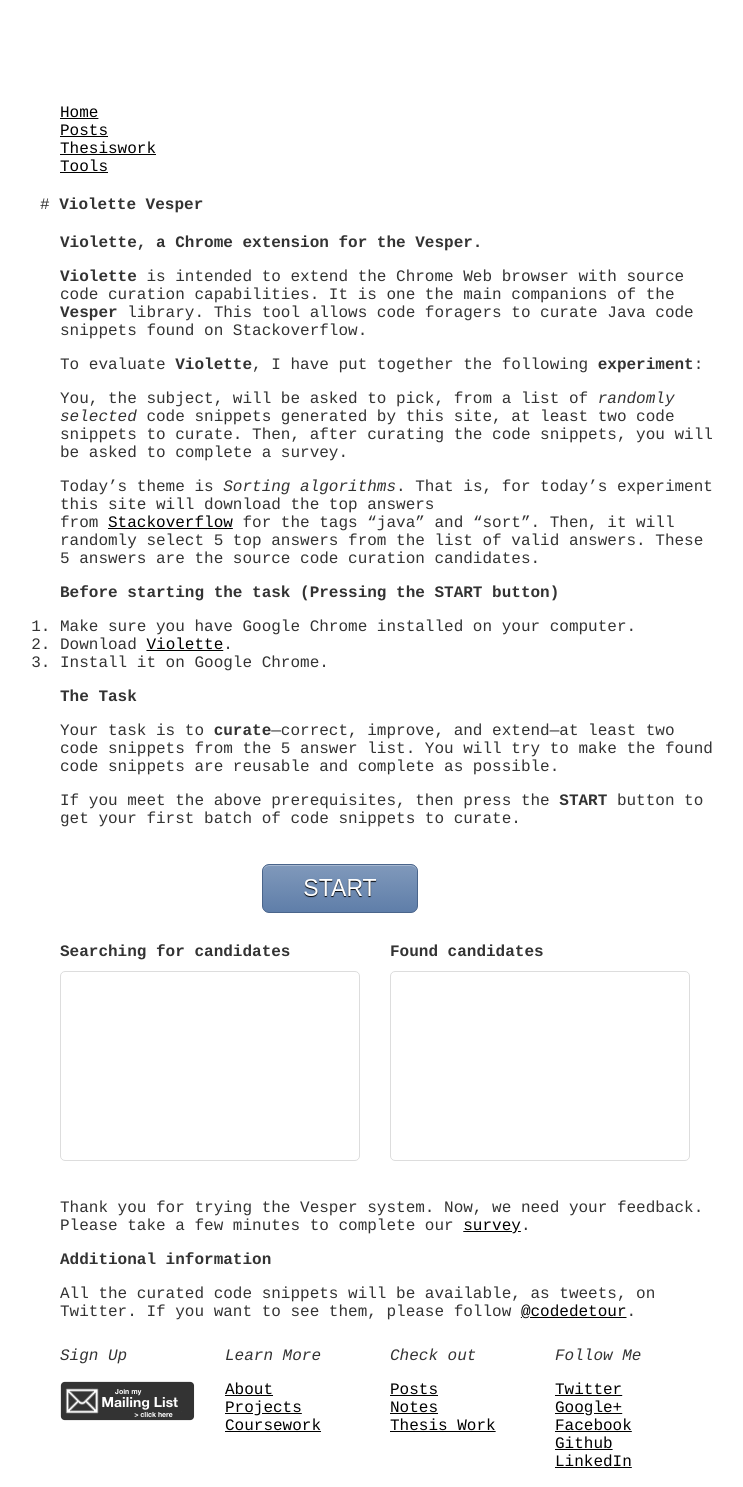
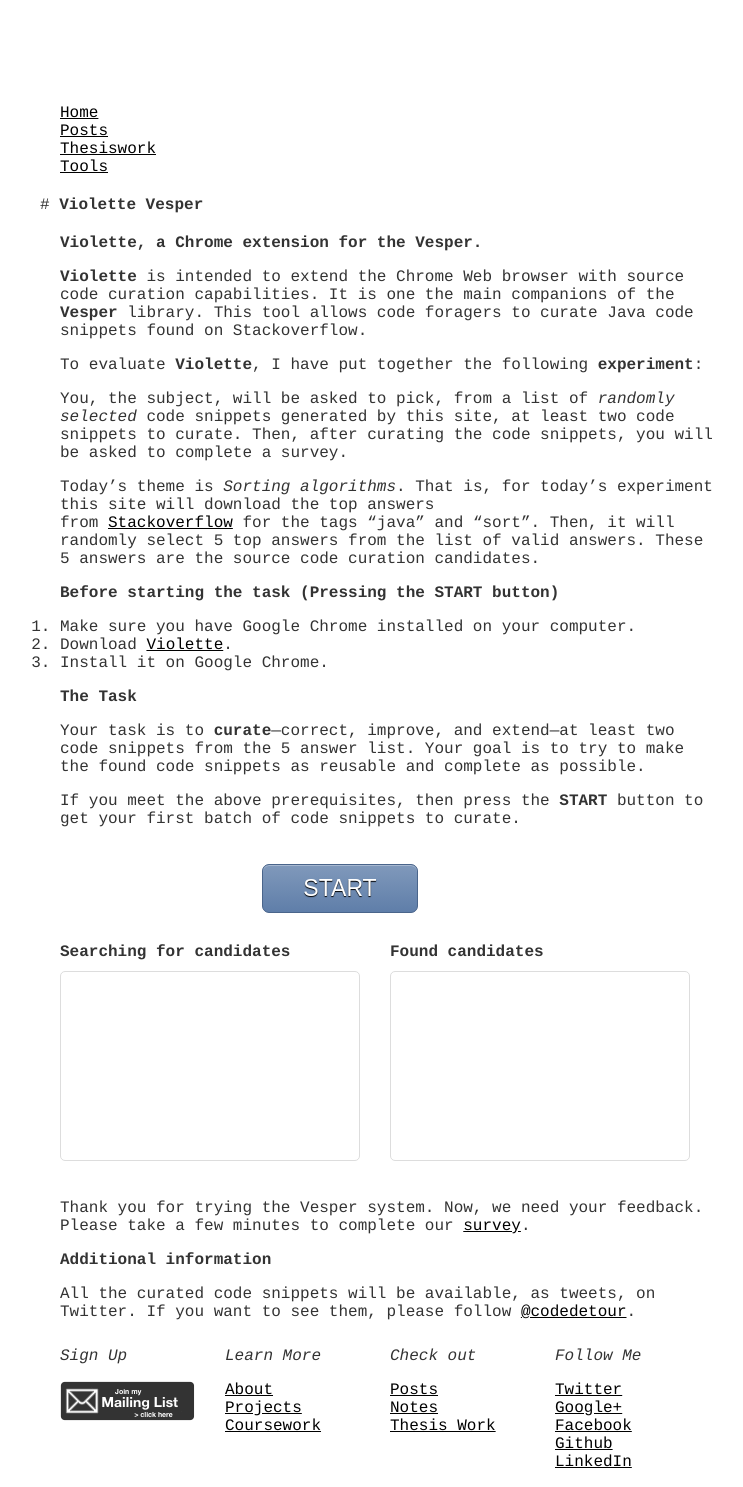
Before and after one commit to hsanchez/hsanchez.github.io, a Jekyll site: the page built from posts/thesiswork/tools/_posts/2014-07-22-violette.md, in a window 1280 px wide. Shown: the whole page, without its empty margins (250-993 px from the left). Built offline with Jekyll 4.4.1, drawn with Linux system fonts in a browser that asks for light colours; Markdown is read by kramdown in place of the engine named in the settings.

Commit message:
fixed typo in violette text

```diff
--- a/posts/thesiswork/tools/_posts/2014-07-22-violette.md
+++ b/posts/thesiswork/tools/_posts/2014-07-22-violette.md
@@ -31,7 +31,7 @@
 ## The Task
 
 Your task is to **curate**—correct, improve, and extend—at least two code snippets from the 5 answer
-list. You will try to make the found code snippets are reusable and complete as possible.
+list. Your goal is to try to make the found code snippets as reusable and complete as possible.
 
 If you meet the above prerequisites, then press the **START** button to get your first batch of
 code snippets to curate.
```
